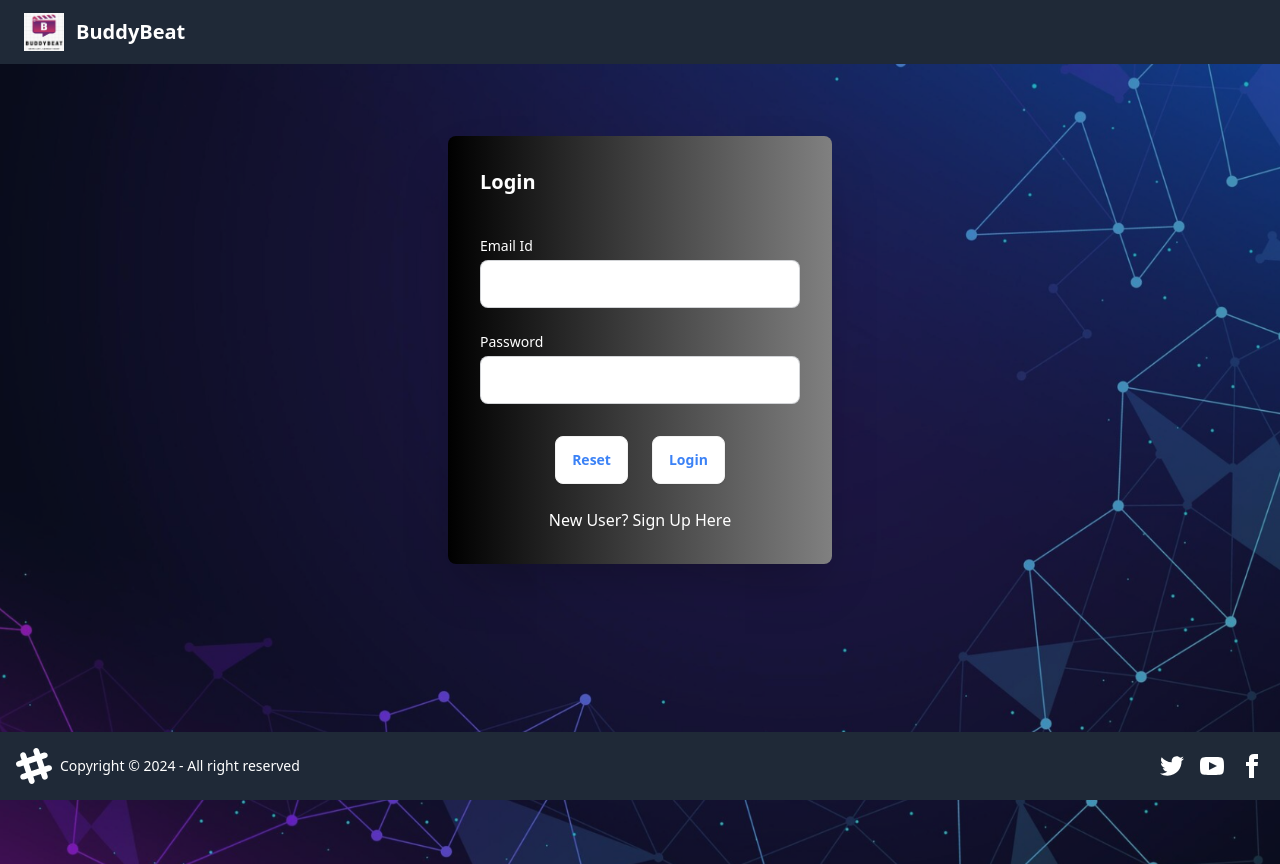
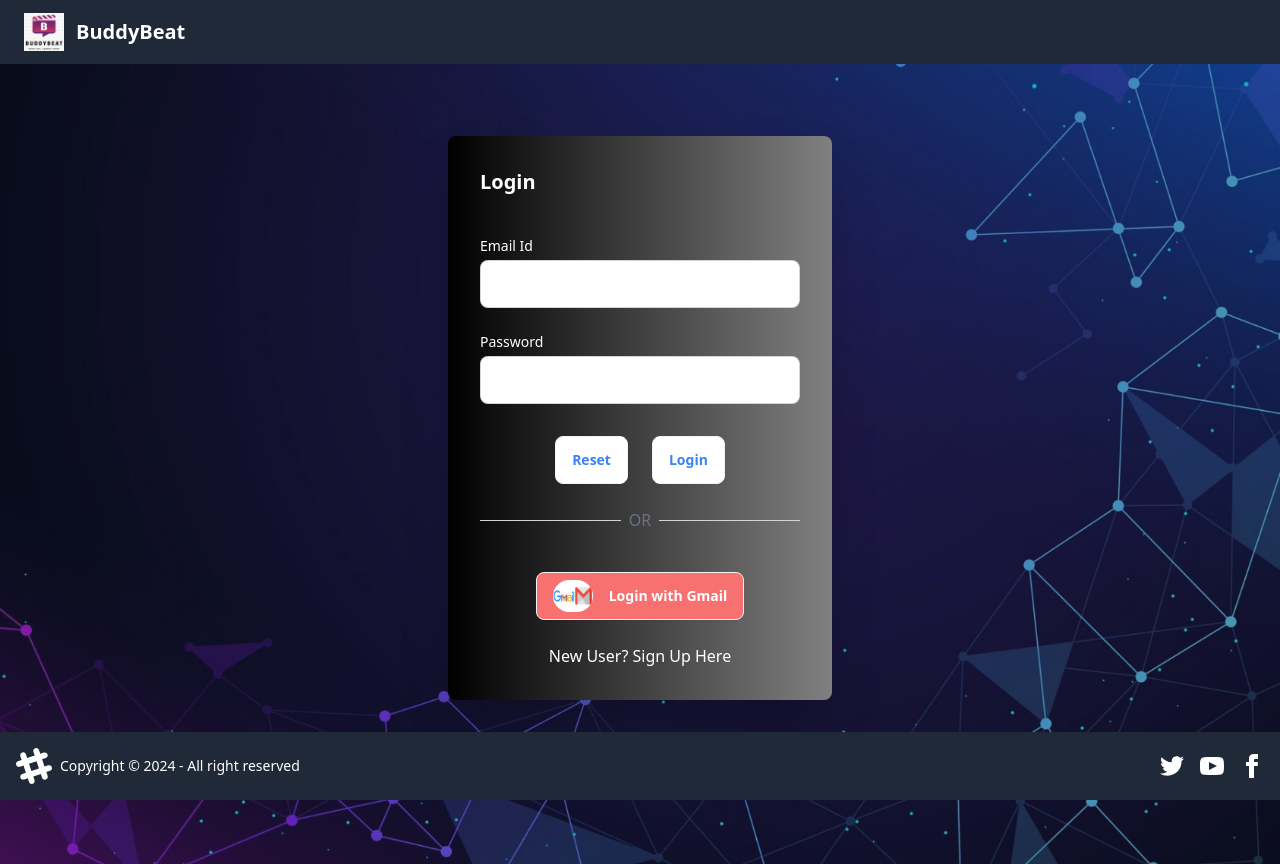
Before and after one commit to avinash-1599/Buddy-Beat-UI, a React (Vite) app: page /login in a window 1280 px wide. Built offline with nearby package versions, Linux system fonts and the light colour scheme; no server answers.

Commit message:
login using gmail fetaure

```diff
--- a/src/components/Login.jsx
+++ b/src/components/Login.jsx
@@ -24,6 +24,10 @@ const Login = () => {
             setError(err?.response?.data);
         }
     }
+
+    const handleGoogleLogin = () => {
+        window.location.href = `${BASE_URL}/google`; // Redirect to Google OAuth
+    };
 
     const handleSignUp = async () => {
         try {
@@ -74,6 +78,20 @@ const Login = () => {
                             {isLoginPage ? 'Login' : 'Sign Up'}
                         </button>
                     </div>
+
+                    <div className="flex items-center my-4">
+                    <hr className="flex-grow border-t border-gray-300" />
+                    <span className="px-2 text-gray-500">OR</span>
+                    <hr className="flex-grow border-t border-gray-300" />
+                    </div>
+
+                    {/* Google Login Button */}
+                    <div className="card-actions justify-center mt-4">
+                        <button className="btn bg-red-400 text-white hover:bg-red-500 flex items-center" onClick={handleGoogleLogin}>
+                            <img src="/gmail-icon.webp" alt="Google Logo" className="w-10 h-8 mr-2 rounded-full" />
+                            Login with Gmail
+                        </button>
+                    </div>
                     <p className="text-center mt-4 cursor-pointer" onClick={() => setIsLoginPage(val => !val)}>
                         {isLoginPage ? 'New User? Sign Up Here' : 'Existing User? Login Here'}
                     </p>
```
Also changed, not shown: public/gmail-icon.webp (added).
